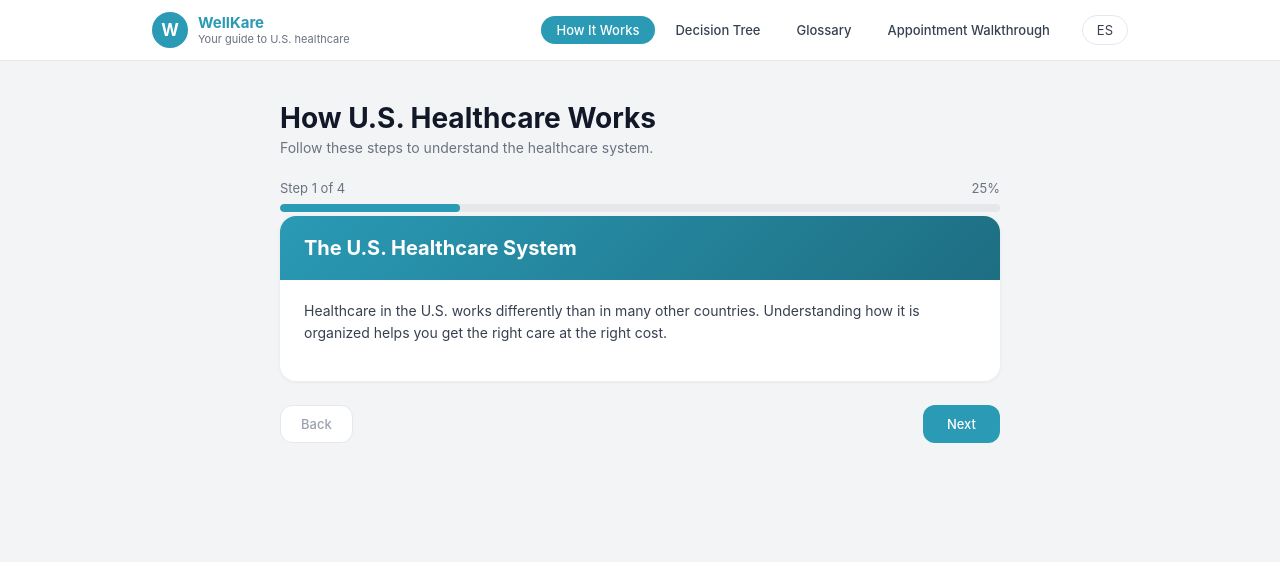
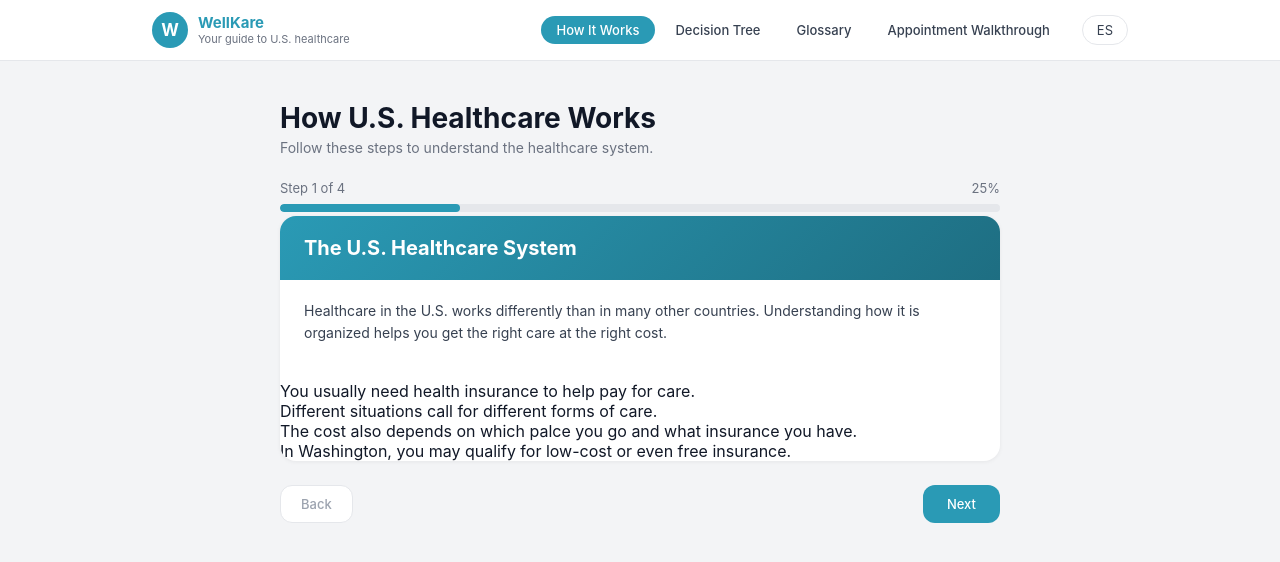
Before and after one commit to klee1569/INFO-Capstone, a Next.js app: page /how-it-works in a window 1280 px wide. Shown: the top 562 px of the page. Built offline with nearby package versions, Linux system fonts and the light colour scheme.

Commit message:
Added bullet points to first page

```diff
--- a/app/how-it-works/page.jsx
+++ b/app/how-it-works/page.jsx
@@ -32,6 +32,18 @@ export default function HowItWorks() {
               Healthcare in the U.S. works differently than in many other countries. Understanding how it is organized helps you get the right care at the right cost.
             </p>
           </div>
+          <ul className="step-bullets">
+            {[
+              "You usually need health insurance to help pay for care.",
+              "Different situations call for different forms of care.",
+              "The cost also depends on which palce you go and what insurance you have.",
+              "In Washington, you may qualify for low-cost or even free insurance.",
+            ].map((b) => (
+              <li key={b} className="step-bullet">
+                {b}
+              </li>
+            ))}
+          </ul>
         </div>
 
         <div className="step-nav">
```
